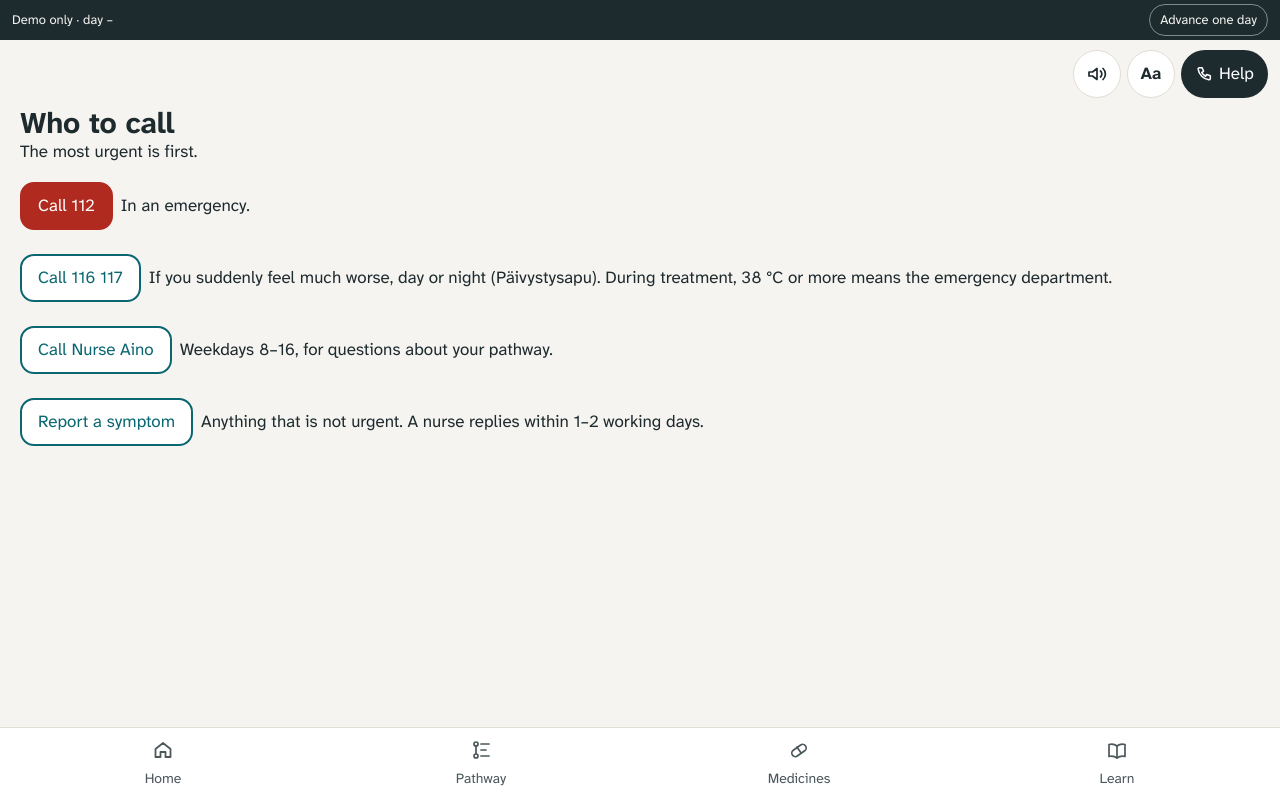
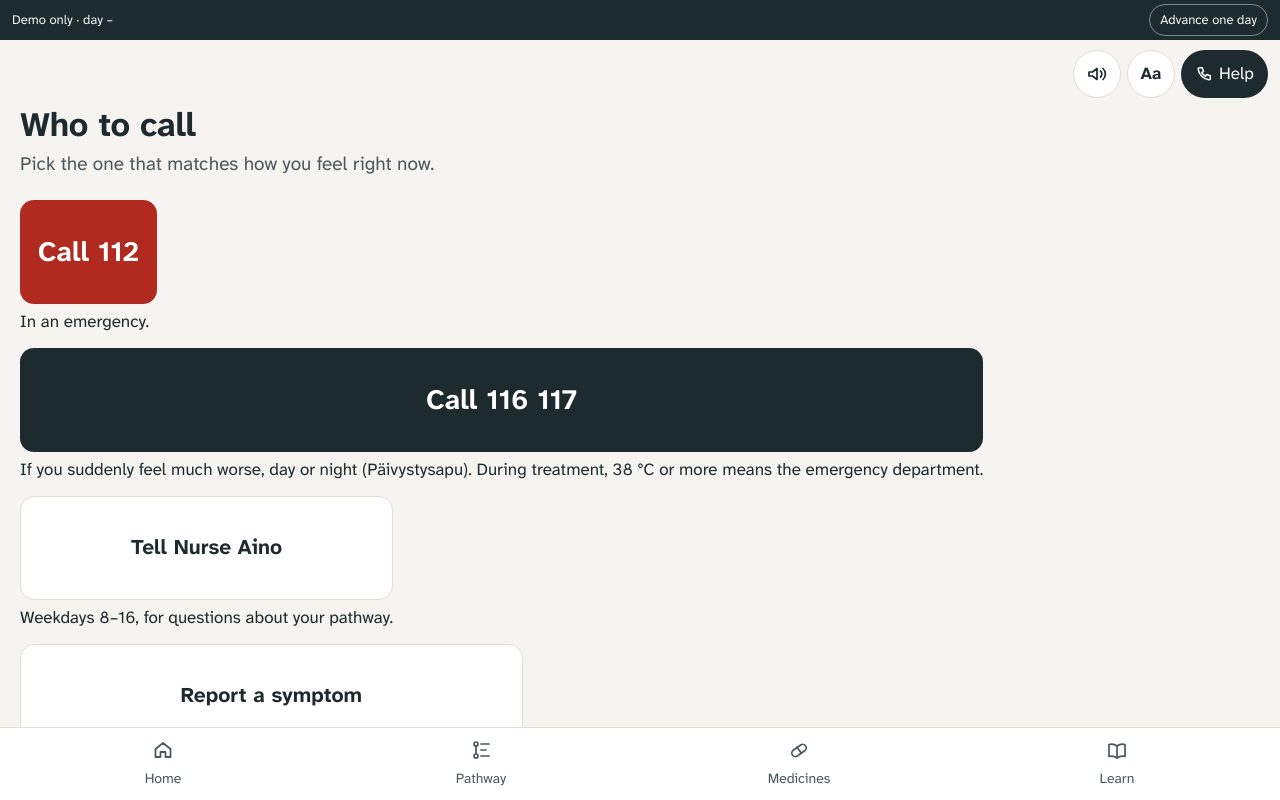
Before and after one commit to UncivilizedGhost/Porject_Lorem, a React (Vite) app in the folder frontend-patient/: page /help in a window 1280 px wide. Built offline with nearby package versions, Linux system fonts and the light colour scheme; no server answers.

Commit message:
Updated help page visuals

```diff
--- a/frontend-patient/src/components/HelpNumbers.tsx
+++ b/frontend-patient/src/components/HelpNumbers.tsx
@@ -9,20 +9,41 @@ export function HelpNumbers() {
   return (
     <ol className="help-numbers">
       <li>
-        <a className="call-button emergency" href="tel:112">Call 112</a>
-        <span> In an emergency.</span>
+        <div className="help-item">
+          <a className="call-button emergency" href="tel:112">
+            <span className="call-button-title">Call 112</span>
+          </a>
+          <span className="call-button-desc">In an emergency.</span>
+        </div>
       </li>
       <li>
-        <a className="call-button" href="tel:116117">Call 116 117</a>
-        <span> If you suddenly feel much worse, day or night (Päivystysapu). During treatment, 38 °C or more means the emergency department.</span>
+        <div className="help-item">
+          <a className="call-button urgent" href="tel:116117">
+            <span className="call-button-title">Call 116 117</span>
+          </a>
+          <span className="call-button-desc">
+            If you suddenly feel much worse, day or night (Päivystysapu). During treatment, 38 °C or
+            more means the emergency department.
+          </span>
+        </div>
       </li>
       <li>
-        <a className="call-button" href={`tel:${NURSE_PHONE}`}>Call Nurse Aino</a>
-        <span> Weekdays 8–16, for questions about your pathway.</span>
+        <div className="help-item">
+          <a className="call-button nurse" href={`tel:${NURSE_PHONE}`}>
+            <span className="call-button-title">Tell Nurse Aino</span>
+          </a>
+          <span className="call-button-desc">Weekdays 8–16, for questions about your pathway.</span>
+        </div>
       </li>
       <li>
-        <Link className="call-button" to="/report">Report a symptom</Link>
-        <span> Anything that is not urgent. A nurse replies within 1–2 working days.</span>
+        <div className="help-item">
+          <Link className="call-button report" to="/report">
+            <span className="call-button-title">Report a symptom</span>
+          </Link>
+          <span className="call-button-desc">
+            Anything that is not urgent. A nurse replies within 1–2 working days.
+          </span>
+        </div>
       </li>
     </ol>
   );
--- a/frontend-patient/src/screens/Help/HelpScreen.tsx
+++ b/frontend-patient/src/screens/Help/HelpScreen.tsx
@@ -1,5 +1,5 @@
 // Owner: person 2 — .scratch/patient-companion/spec.md (artboard "12 · Who to call (Help, every screen)")
-// <HelpNumbers /> ranked 112 → 116 117 → Nurse Aino → Report a symptom.
+// Matches frontend-patient/app/help.html: ranked 112 → 116 117 → Nurse Aino → Report a symptom.
 import { HelpNumbers } from "../../components/HelpNumbers";
 import { useReadable } from "../../voice/useReadable";
 
@@ -11,10 +11,15 @@ const readable = {
 export function HelpScreen() {
   useReadable(readable);
   return (
-    <section>
-      <h1>Who to call</h1>
-      <p>The most urgent is first.</p>
+    <section className="help-screen">
+      <div className="help-heading">
+        <h1 className="help-title">Who to call</h1>
+        <p className="help-sub">Pick the one that matches how you feel right now.</p>
+      </div>
       <HelpNumbers />
+      <p className="help-note">
+        If you are not sure, call 116 117. They will tell you what to do next.
+      </p>
     </section>
   );
 }
--- a/frontend-patient/src/styles/global.css
+++ b/frontend-patient/src/styles/global.css
@@ -330,6 +330,100 @@ button:disabled { opacity: 0.5; cursor: not-allowed; }
 /* ------------------------------------------------------------- screens */
 .help-numbers { list-style: none; padding: 0; margin: 0; }
 .help-numbers li { display: flex; flex-wrap: wrap; align-items: center; gap: 8px; margin: 12px 0; }
+
+/* ----------------------------------------------------------- help page */
+.help-screen {
+  display: flex;
+  flex-direction: column;
+  gap: var(--space-4);
+}
+.help-heading {
+  display: flex;
+  flex-direction: column;
+  gap: 6px;
+}
+.help-title {
+  margin: 0;
+  font-size: 34px;
+  font-weight: var(--weight-heading);
+  line-height: 1.15;
+  letter-spacing: -0.01em;
+  color: var(--ink);
+}
+.help-sub {
+  margin: 0;
+  font-size: 19px;
+  line-height: 1.4;
+  color: var(--secondary);
+}
+.help-note {
+  margin: 0;
+  font-size: 16px;
+  line-height: 1.4;
+  color: var(--secondary);
+}
+
+/* HelpNumbers styled as big buttons to match app/help.html */
+.help-numbers li {
+  list-style: none;
+  margin: 0 0 10px 0;
+  padding: 0;
+}
+.help-item {
+  display: flex;
+  flex-direction: column;
+  gap: 0;
+}
+.help-numbers .call-button {
+  display: flex;
+  flex-direction: column;
+  justify-content: center;
+  gap: 4px;
+  min-height: 104px;
+  padding: 16px 18px;
+  border-radius: var(--radius-button);
+  text-align: left;
+  text-decoration: none;
+  font-family: inherit;
+  border: 0;
+}
+.help-numbers .call-button.emergency {
+  background: var(--red);
+  color: var(--on-action);
+}
+.help-numbers .call-button.urgent {
+  background: var(--ink);
+  color: var(--on-action);
+}
+.help-numbers .call-button.nurse,
+.help-numbers .call-button.report {
+  background: var(--card);
+  border: 1px solid var(--border);
+  color: var(--ink);
+}
+.help-numbers .call-button-title {
+  font-size: 28px;
+  font-weight: var(--weight-heading);
+  line-height: 1.2;
+}
+.help-numbers .call-button-desc {
+  font-size: 17px;
+  line-height: 1.3;
+}
+.help-numbers .call-button.emergency .call-button-desc,
+.help-numbers .call-button.urgent .call-button-desc {
+  color: var(--on-action);
+}
+.help-numbers .call-button.nurse .call-button-title,
+.help-numbers .call-button.report .call-button-title {
+  font-size: 21px;
+}
+.help-numbers .call-button.nurse .call-button-desc,
+.help-numbers .call-button.report .call-button-desc {
+  font-size: 16px;
+  color: var(--secondary);
+}
+
 .warning-signs { list-style: none; padding: 0; }
 .warning-signs li { display: flex; justify-content: space-between; align-items: center; gap: 12px; padding: 8px 0; }
 
```
